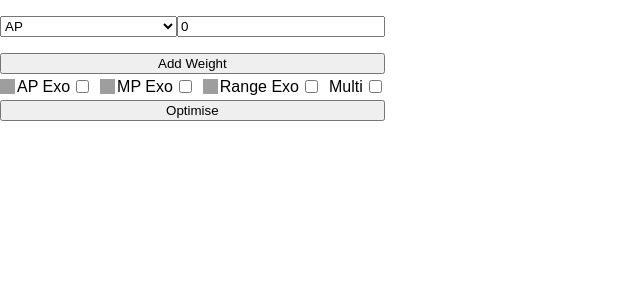
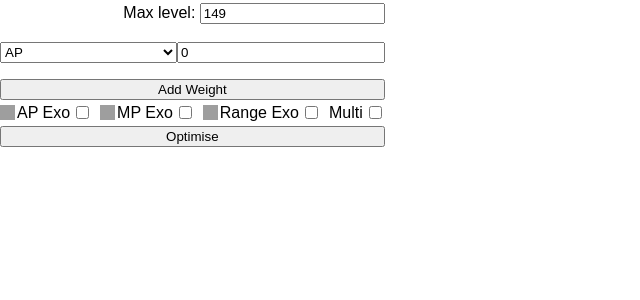
Before and after one commit to corwinkuiper/dofus_set, a Next.js app in the folder web/: page / in a window 1280 px wide. Shown: the top 300 px of the page, without its empty margins (0-640 px from the left). Built offline with nearby package versions, Linux system fonts and the light colour scheme; grey boxes are pictures that could not be loaded.

Commit message:
add max level config

```diff
--- a/web/src/components/optimise.tsx
+++ b/web/src/components/optimise.tsx
@@ -5,11 +5,13 @@ import { css, styled } from "styled-components";
 import { SetDisplay } from "./set-display";
 import { OverallStats } from "./overall-stats";
 import {
+  maxLevelState,
   useCancelOptimisation,
   useDispatchOptimise,
   useOptimisationResult,
 } from "@/state/state";
 import { ExosInputs } from "./exos";
+import { useAtom } from "jotai";
 
 const Container = styled.div`
   display: flex;
@@ -46,12 +48,35 @@ function OptimiseButton() {
   );
 }
 
+const ConfigHeader = styled.div`
+  display: flex;
+  justify-content: flex-end;
+`;
+
+function LevelInput() {
+  const [level, setLevel] = useAtom(maxLevelState);
+
+  return (
+    <label>
+      <span>Max level: </span>
+      <input
+        type="number"
+        value={level}
+        onChange={(evt) => setLevel(Number(evt.target.value))}
+      />
+    </label>
+  );
+}
+
 export function Optimise() {
   const optimal = useOptimisationResult();
 
   return (
     <Container>
       <Stack>
+        <ConfigHeader>
+          <LevelInput />
+        </ConfigHeader>
         <StatWeightInput />
         <ExosInputs />
         <OptimiseButton />
```
